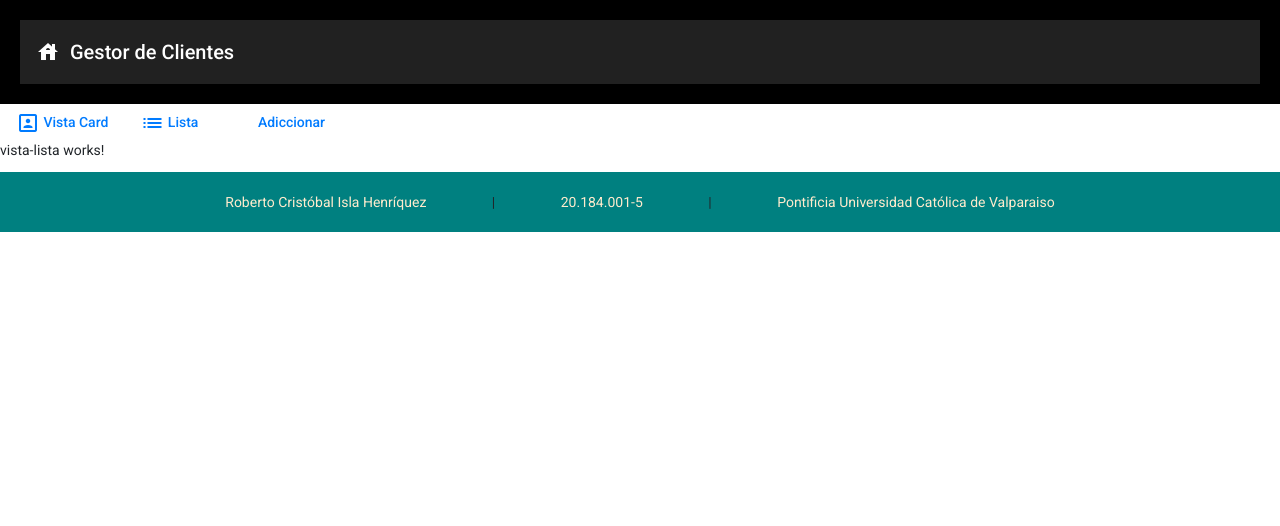
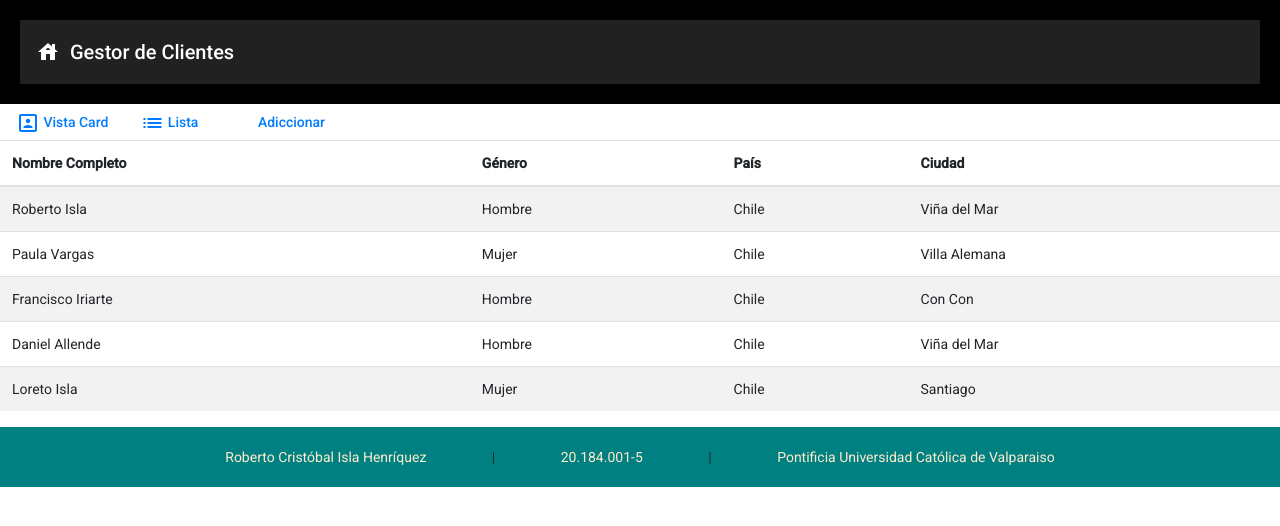
Before and after one commit to Tekanx/manejo-usuarios, an Angular app: page /vista-lista in a window 1280 px wide. Shown: the top 526 px of the page. Built offline with nearby package versions, Linux system fonts and the light colour scheme.

Commit message:
Desarrollo no finalizado de la vista Lista

```diff
--- a/src/app/app.module.ts
+++ b/src/app/app.module.ts
@@ -6,6 +6,7 @@ import { MatToolbarModule } from '@angular/material/toolbar';
 import { NgbModule } from '@ng-bootstrap/ng-bootstrap';
 import { MatButtonModule } from '@angular/material/button';
 import { MatCardModule } from '@angular/material/card';
+import { MatListModule } from '@angular/material/list';
 
 import { AppComponent } from './app.component';
 import { ListaUsuariosComponent } from './listadoUsuarios/lista-usuarios/lista-usuarios.component';
@@ -33,7 +34,8 @@ import { VistaCrearComponent } from './pages/vista-crear/vista-crear.component';
     MatIconModule,
     MatToolbarModule,
     NgbModule,
-    MatCardModule
+    MatCardModule,
+    MatListModule
   ],
   providers: [],
   bootstrap: [AppComponent]
--- a/src/app/pages/vista-lista/vista-lista.component.html
+++ b/src/app/pages/vista-lista/vista-lista.component.html
@@ -1 +1,20 @@
-<p>vista-lista works!</p>
+<table class="table table-striped">
+    <thead>
+    <tr>
+      <th scope="col">Nombre Completo</th>
+      <th scope="col">Género</th>
+      <th scope="col">País</th>
+      <th scope="col">Ciudad</th>
+    </tr>
+    </thead>
+    <tbody>
+    <tr *ngFor="let user of Lista; index as i">
+      <td>
+        {{user.nombre}} {{user.apellido}}
+      </td>
+      <td>{{user.genero}}</td>
+      <td>{{user.pais}}</td>
+      <td>{{user.ciudad}}</td>
+    </tr>
+    </tbody>
+  </table>
--- a/src/app/pages/vista-lista/vista-lista.component.scss
+++ b/src/app/pages/vista-lista/vista-lista.component.scss
@@ -0,0 +1,17 @@
+ul {
+    padding-top: 2em;
+}
+ul li{
+    height: max-content;
+    width: 25em;
+    list-style-type: none;
+    padding: 8px;
+}
+
+.formato{
+    color: black;
+}
+
+.listaUsuarios{
+    color: black;
+}
--- a/src/app/pages/vista-lista/vista-lista.component.ts
+++ b/src/app/pages/vista-lista/vista-lista.component.ts
@@ -6,9 +6,10 @@ import { Usuario, ListaUsuario } from '../../interfaces/usuario'
   templateUrl: './vista-lista.component.html',
   styleUrls: ['./vista-lista.component.scss']
 })
+
 export class VistaListaComponent implements OnInit {
 
-  Lista = ListaUsuario;
+Lista = ListaUsuario;
 
   constructor() { }
 
```
